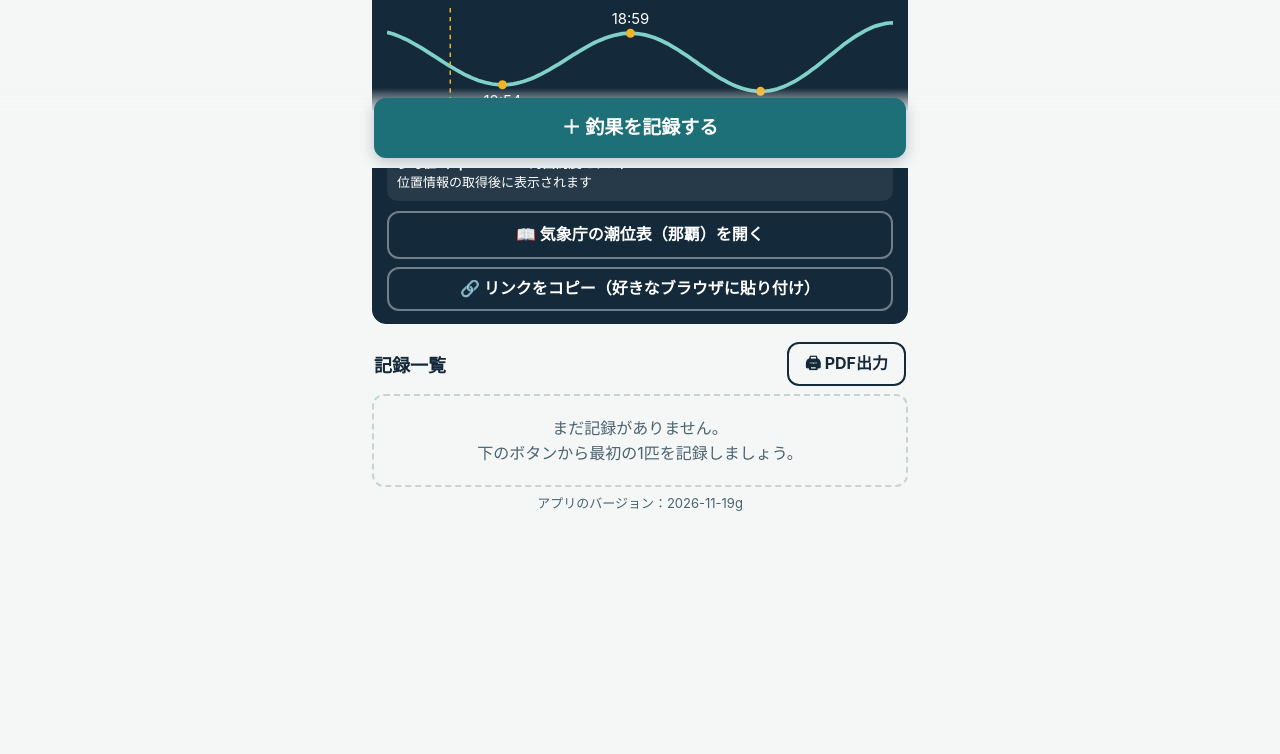
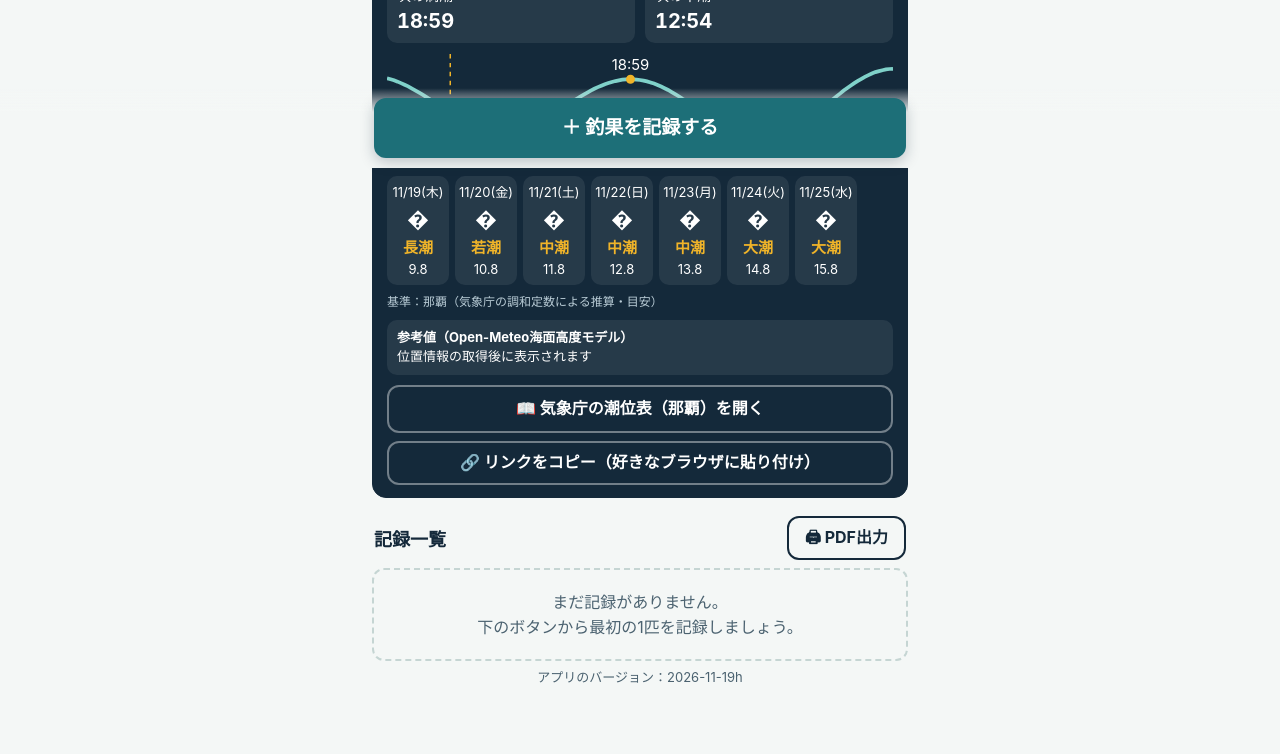
Before and after one commit to yendoshun-hash/Testfishtool, a plain HTML site: page index.html in a window 1280 px wide. Shown: the part 632-1386 px from the top of the page. Before the commit the page ends 1272 px from the top, so only its background shows below. Drawn offline with Linux system fonts and the light colour scheme.

Commit message:
Add files via upload

```diff
--- a/index.html
+++ b/index.html
@@ -44,7 +44,7 @@ main{padding:12px 12px 120px;max-width:560px;margin:0 auto}
 .tide .big{font-size:34px;color:#fff}
 .tide .nx{display:flex;gap:10px;margin-top:6px}.tide .nx div{flex:1;background:#ffffff14;border-radius:10px;padding:6px 10px;font-size:14px}.tide .nx b{display:block;font-size:20px;font-variant-numeric:tabular-nums}
 .tide svg{width:100%;height:auto;margin-top:8px;display:block}
-.ref{background:#ffffff14;border-radius:10px;padding:8px 10px;margin-top:8px;font-size:13px;line-height:1.5;color:#fff}.tide small{color:#b9ccd6;font-size:12px;display:block;margin-top:4px}
+.tn{font-size:16px;margin-bottom:6px;color:#fff}.tn b{color:var(--buoy);font-size:26px;font-family:var(--serif);margin:0 2px}.tide .hr{background:#ffffff14;color:#fff}.tide .hr b{display:block;color:var(--buoy);font-size:15px}.tide .hr em{color:#b9ccd6;font-weight:400}.tide .hours{margin-top:6px}.ref{background:#ffffff14;border-radius:10px;padding:8px 10px;margin-top:8px;font-size:13px;line-height:1.5;color:#fff}.tide small{color:#b9ccd6;font-size:12px;display:block;margin-top:4px}
 .sec{display:flex;align-items:center;justify-content:space-between;margin:18px 2px 8px}.sec h2{margin:0;font:700 18px var(--serif)}
 .item{display:flex;gap:10px;align-items:center;background:#fff;border:1.5px solid var(--line);border-radius:12px;padding:8px;margin-bottom:8px;width:100%;text-align:left;min-height:72px;font-weight:400}
 .item img,.item .ni{width:60px;height:60px;border-radius:8px;object-fit:cover;background:var(--foam);flex:none;display:grid;place-items:center;font-size:11px;color:#6b8290}
@@ -109,7 +109,7 @@ body{padding:0}
  <div class="card"><h2>現在地</h2><div id="loc" class="big">—</div><div id="loc2" class="sub"></div>
   <div class="row" style="margin-top:10px"><a id="jma" class="btn warn" target="_blank" rel="noopener" href="https://www.jma.go.jp/bosai/warning/">⚠ 気象庁 注意報・警報を見る</a></div></div>
  <div class="card"><h2>気象・海象</h2><div id="wx" class="sub">取得待ち…</div><div id="hours" class="hours"></div></div>
- <div class="card tide"><h2>潮汐の推算値（気象庁の調和定数）</h2><div id="td" class="big">—</div><div id="td2" class="sub" style="color:#b9ccd6"></div><div class="nx" id="tdn"></div><div id="tdc"></div><small id="tdp"></small><div id="tdo" class="ref"></div><a id="tdl" class="btn ghost" target="_blank" rel="noopener" href="https://www.data.jma.go.jp/kaiyou/db/tide/suisan/" style="width:100%;margin-top:10px;color:#fff;border-color:#ffffff66">📖 気象庁の潮位表</a><button class="ghost" data-copy="#tdl" style="width:100%;margin-top:8px;min-height:44px;color:#fff;border-color:#ffffff66">🔗 リンクをコピー（好きなブラウザに貼り付け）</button></div>
+ <div class="card tide"><h2>潮汐の推算値（気象庁の調和定数）</h2><div id="tn" class="tn"></div><div id="td" class="big">—</div><div id="td2" class="sub" style="color:#b9ccd6"></div><div class="nx" id="tdn"></div><div id="tdc"></div><div id="tw" class="hours"></div><small id="tdp"></small><div id="tdo" class="ref"></div><a id="tdl" class="btn ghost" target="_blank" rel="noopener" href="https://www.data.jma.go.jp/kaiyou/db/tide/suisan/" style="width:100%;margin-top:10px;color:#fff;border-color:#ffffff66">📖 気象庁の潮位表</a><button class="ghost" data-copy="#tdl" style="width:100%;margin-top:8px;min-height:44px;color:#fff;border-color:#ffffff66">🔗 リンクをコピー（好きなブラウザに貼り付け）</button></div>
  <div class="sec"><h2>記録一覧</h2><button id="bPrint" class="ghost" style="min-height:44px">🖨 PDF出力</button></div>
  <div id="list"></div>
  <p class="hint" id="ver2" style="text-align:center"></p>
@@ -192,7 +192,7 @@ body{padding:0}
    <li>共有シートから「“ファイル”に保存」を選ぶ。</li>
    <li>保存後、このアプリで「クリアする」を選ぶと記録が空になります。</li></ol></details>
  </div>
- <div class="card"><h2>動作条件のメモ</h2><p class="hint" id="ver"></p>
+ <div class="card"><h2>動作条件のメモ</h2><p class="hint" id="ver"></p><p class="hint">潮名（大潮・中潮・小潮・長潮・若潮）は、その日の正午の月齢から判定しています。潮位表の表記と、境目の日に1日ずれることがあります。</p>
   <p class="hint">GPSと天気取得にはHTTPS接続が必要です（GitHub Pagesなどに置いて開いてください）。ファイルアプリから直接開いた場合は、位置情報やIndexedDBが動作しないことがあります。気象データは Open-Meteo、地名は国土地理院とBigDataCloudを利用しています。</p></div>
 </main>
 </section>
@@ -311,6 +311,14 @@ function extrema(P,t0,off){const st=6*6e4,a=t0-16*36e5,n=Math.round(48*36e5/st),
  const out=[];for(let i=1;i<n;i++){const hi=y[i]>y[i-1]&&y[i]>=y[i+1],lo=y[i]<y[i-1]&&y[i]<=y[i+1];if(!hi&&!lo)continue;
   const d=y[i-1]-2*y[i]+y[i+1],dx=d?0.5*(y[i-1]-y[i+1])/d:0;out.push({t:a+(i+dx)*st,type:hi?'H':'L'})}return out}
 
+/* ---------- 月齢・潮名（大潮・中潮・小潮・長潮・若潮） ---------- */
+function moonE(t){const T=(t-J2000)/864e5/36525,s=218.3165+481267.8813*T,h=280.4661+36000.7698*T,Mm=134.9634+477198.8676*T,Ms=357.5291+35999.0503*T,F=93.272+483202.0175*T,S=x=>Math.sin(x*D),d2=2*(s-h);
+ let e=(s+6.289*S(Mm)+1.274*S(d2-Mm)+.658*S(d2)+.214*S(2*Mm)-.186*S(Ms)-.114*S(2*F)-(h+1.915*S(Ms)+.02*S(2*Ms)))%360;if(e>180)e-=360;if(e<=-180)e+=360;return e}
+function moonAge(noon){const conv=t=>{for(let i=0;i<6;i++)t-=moonE(t)/12.19*864e5;return t};
+ let t=conv(noon-(((moonE(noon)%360)+360)%360)/12.19*864e5);if(t>noon)t=conv(t-29.53*864e5);return(noon-t)/864e5}
+const CH=['大潮','大潮','大潮','中潮','中潮','中潮','小潮','小潮','小潮','長潮','若潮','中潮','中潮','中潮','大潮'];
+const tideName=noon=>{const a=moonAge(noon);return{n:CH[(Math.floor(a))%15],a}};
+const moonEm=a=>'🌑🌒🌓🌔🌕🌖🌗🌘'[Math.round(a/29.53*8)%8];
 /* ---------- 天気コード・風向 ---------- */
 function wxInfo(c){if(c==null)return['❔','—'];if(c===0)return['☀️','快晴'];if(c===1)return['🌤','晴れ'];if(c===2)return['⛅','薄曇り'];if(c===3)return['☁️','曇り'];if(c<=48)return['🌫','霧'];if(c<=57)return['🌦','霧雨'];if(c<=67)return['🌧','雨'];if(c<=77)return['🌨','雪'];if(c<=82)return['🌦','にわか雨'];if(c<=86)return['🌨','雪'];return['⛈','雷雨']}
 const DIRS=['北','北北東','北東','東北東','東','東南東','南東','南南東','南','南南西','南西','西南西','西','西北西','北西','北北西'];
@@ -347,13 +355,16 @@ function renderWx(){
 const jmaURL=c=>{const a=new Date(),b=new Date(Date.now()+2*864e5);return `https://www.data.jma.go.jp/kaiyou/db/tide/suisan/suisan.php?stn=${c}&ys=${a.getFullYear()}&ms=${a.getMonth()+1}&ds=${a.getDate()}&ye=${b.getFullYear()}&me=${b.getMonth()+1}&de=${b.getDate()}`};
 function renderTide(){
  const P=curPort(),now=Date.now(),off=+cfg.off||0,ex=extrema(P,now,off);
+ const jd=Math.floor((now+9*36e5)/864e5),wk=[0,1,2,3,4,5,6].map(i=>{const t=(jd+i)*864e5+3*36e5,x=tideName(t),d=new Date(t+9*36e5);return Object.assign(x,{m:d.getUTCMonth()+1,d:d.getUTCDate(),w:'日月火水木金土'[d.getUTCDay()]})});
+ $('#tn').innerHTML=`${moonEm(wk[0].a)} 今日は<b>${wk[0].n}</b>（月齢 ${wk[0].a.toFixed(1)}）`;
+ $('#tw').innerHTML=wk.map(x=>`<div class="hr">${x.m}/${x.d}(${x.w})<i>${moonEm(x.a)}</i><b>${x.n}</b>${x.a.toFixed(1)}</div>`).join('');
  const prev=[...ex].reverse().find(x=>x.t<=now),nxt=ex.find(x=>x.t>now);
  if(!prev||!nxt){$('#td').textContent='計算不能';return}
  const el=now-prev.t,tot=nxt.t-prev.t,near=Math.min(el,nxt.t-now)<=30*6e4;
  let label;if(near){label=(el<=nxt.t-now?prev.type:nxt.type)==='H'?'満潮前後':'干潮前後'}else{label=(prev.type==='L'?'上げ':'下げ')+Math.max(1,Math.min(9,Math.round(el/tot*10)))+'分'}
  const mn=Math.round(el/6e4);
  const nh=ex.find(x=>x.t>now&&x.type==='H'),nl=ex.find(x=>x.t>now&&x.type==='L');
- env.tideTxt=`${label}（次の${nxt.type==='H'?'満潮':'干潮'} ${hm(nxt.t)}）`;
+ env.tideTxt=`${wk[0].n}・${label}（次の${nxt.type==='H'?'満潮':'干潮'} ${hm(nxt.t)}）`;
  $('#td').textContent=label;
  $('#td2').textContent=`${prev.type==='L'?'干潮':'満潮'}から${Math.floor(mn/60)?Math.floor(mn/60)+'時間':''}${mn%60}分経過`;
  $('#tdn').innerHTML=`<div>次の満潮<b>${nh?hm(nh.t):'—'}</b></div><div>次の干潮<b>${nl?hm(nl.t):'—'}</b></div>`;
@@ -524,7 +535,7 @@ $('#mClr').onclick=async()=>{for(const id of printed)await del(id);printed=[];$(
 /* ---------- リンクのコピー ---------- */
 document.addEventListener('click',async ev=>{const b=ev.target.closest('[data-copy]');if(!b)return;const u=document.querySelector(b.dataset.copy).href,t=b.textContent;
  try{await navigator.clipboard.writeText(u);b.textContent='✔ コピーしました';setTimeout(()=>b.textContent=t,2000)}catch(x){prompt('このURLをコピーしてください',u)}});
-const VER='2026-11-19g';
+const VER='2026-11-19h';
 /* ---------- 起動 ---------- */
 (async()=>{
  tick();setInterval(tick,1000);$('#ver').textContent=$('#ver2').textContent='アプリのバージョン：'+VER;
```
